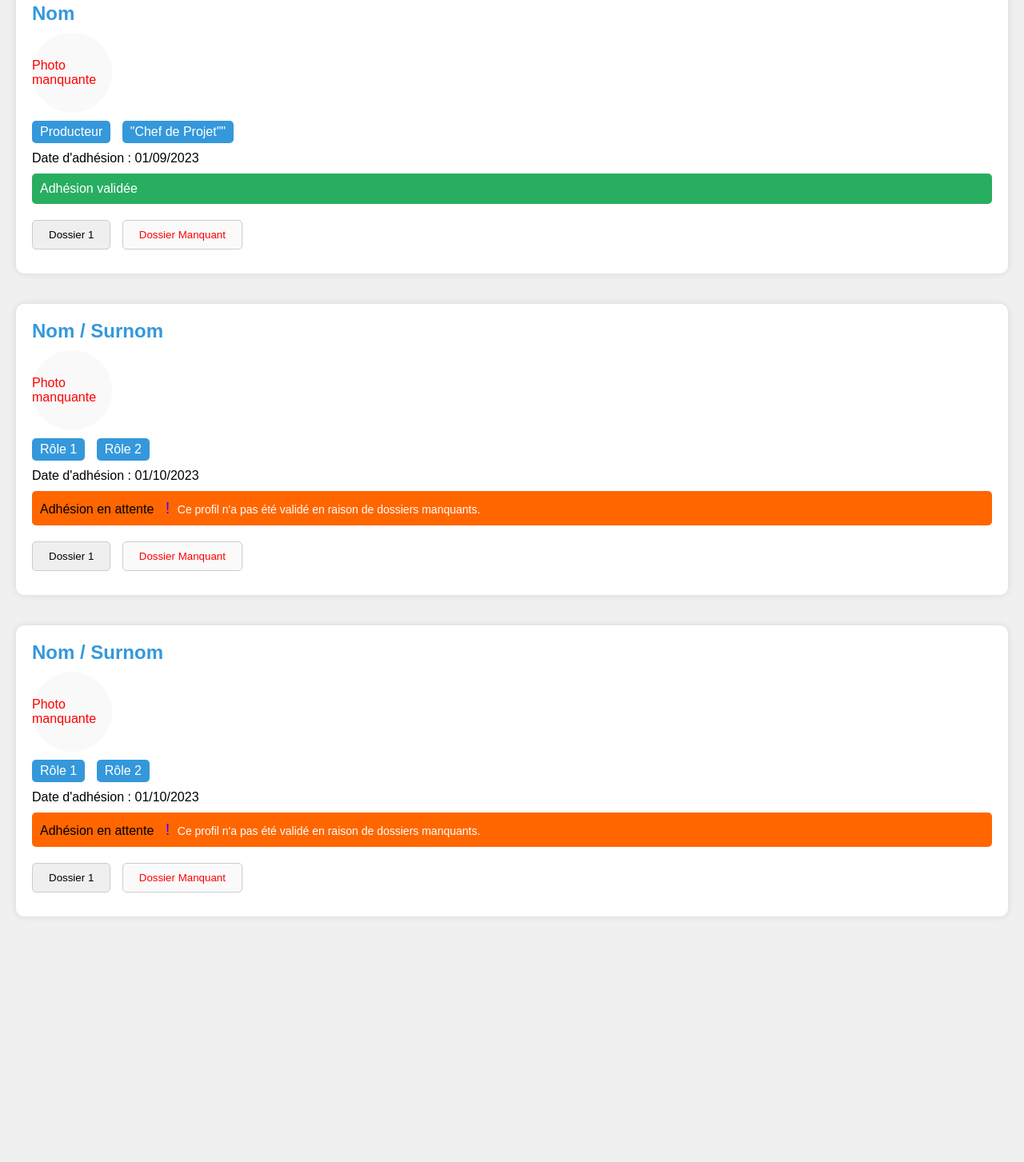
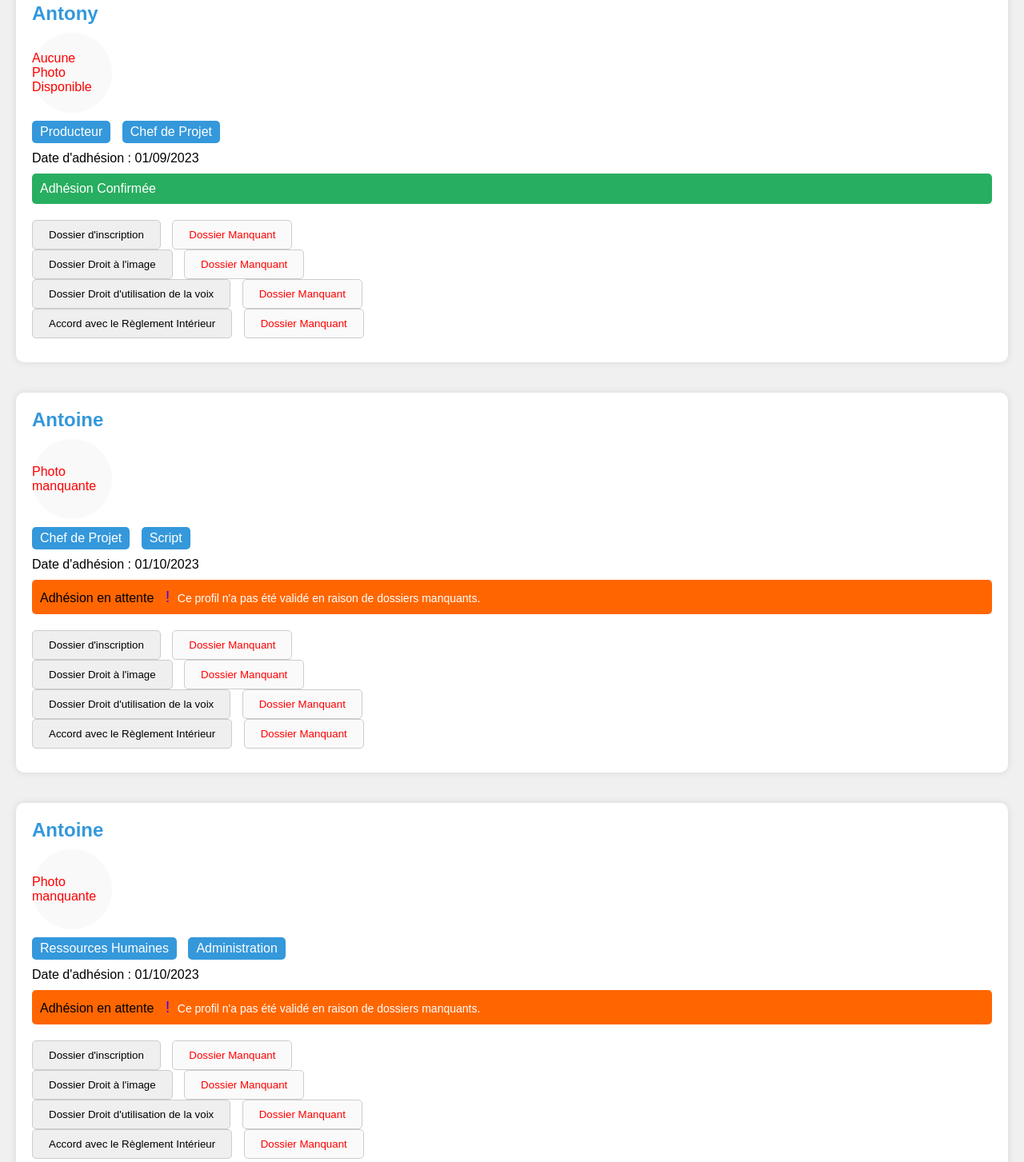
Before and after one commit to Leszinzinsgardois/leszinzinsgardois.github.io, a plain HTML site: page access/cflp/members/static/full/id/admin.html in a window 1280 px wide. Shown: the part 37-1490 px from the top of the page at 80% size. Before the commit the page ends 1223 px from the top, so only its background shows below. Drawn offline with Linux system fonts and the light colour scheme.

Commit message:
adding members
Des personnes pour le test de la plateforme ont été ajoutées.

```diff
--- a/access/cflp/members/static/full/id/admin.html
+++ b/access/cflp/members/static/full/id/admin.html
@@ -11,23 +11,32 @@
         <div>
         <div class="profile">
           <div class="profile-info">
-            <div class="profile-name">Nom</div>
+            <div class="profile-name">Antony </div>
             <div class="profile-photo">
               <!-- Ajoutez votre image ici -->
-              <div class="no-photo">Photo manquante</div>
+              <div class="no-photo">Aucune Photo Disponible</div>
             </div>
             <div class="profile-roles">
               <div class="role">Producteur</div>
-              <div class="role">"Chef de Projet""</div>
+              <div class="role">Chef de Projet</div>
               <!-- Ajoutez autant de rôles que nécessaire -->
             </div>
             <div class="profile-date">Date d'adhésion : 01/09/2023</div>
             <div class="membership-status"> <!-- Utilisation de la classe "pending" pour le statut d'adhésion en attente -->
-                Adhésion validée
+                Adhésion Confirmée
               </div>
 
           <div class="profile-folders">
-            <button class="folder-button">Dossier 1</button>
+            <button class="folder-button">Dossier d'inscription</button>
+            <button class="folder-button" disabled>Dossier Manquant</button>
+            <br>
+            <button class="folder-button">Dossier Droit à l'image</button>
+            <button class="folder-button" disabled>Dossier Manquant</button>
+            <br>
+            <button class="folder-button">Dossier Droit d'utilisation de la voix</button>
+            <button class="folder-button" disabled>Dossier Manquant</button>
+            <br>
+            <button class="folder-button">Accord avec le Règlement Intérieur</button>
             <button class="folder-button" disabled>Dossier Manquant</button>
             <!-- Ajoutez autant de boutons de dossier que nécessaire -->
           </div>
@@ -38,14 +47,14 @@
         <div>
         <div class="profile">
             <div class="profile-info">
-              <div class="profile-name">Nom / Surnom</div>
+              <div class="profile-name">Antoine</div>
               <div class="profile-photo">
                 <!-- Ajoutez votre image ici -->
                 <div class="no-photo">Photo manquante</div>
               </div>
               <div class="profile-roles">
-                <div class="role">Rôle 1</div>
-                <div class="role">Rôle 2</div>
+                <div class="role">Chef de Projet</div>
+                <div class="role">Script</div>
                 <!-- Ajoutez autant de rôles que nécessaire -->
               </div>
               <div class="profile-date">Date d'adhésion : 01/10/2023</div>
@@ -56,8 +65,17 @@
                 </div>
 
             <div class="profile-folders">
-              <button class="folder-button">Dossier 1</button>
-              <button class="folder-button" disabled>Dossier Manquant</button>
+                <button class="folder-button">Dossier d'inscription</button>
+                <button class="folder-button" disabled>Dossier Manquant</button>
+                <br>
+                <button class="folder-button">Dossier Droit à l'image</button>
+                <button class="folder-button" disabled>Dossier Manquant</button>
+                <br>
+                <button class="folder-button">Dossier Droit d'utilisation de la voix</button>
+                <button class="folder-button" disabled>Dossier Manquant</button>
+                <br>
+                <button class="folder-button">Accord avec le Règlement Intérieur</button>
+                <button class="folder-button" disabled>Dossier Manquant</button>
               <!-- Ajoutez autant de boutons de dossier que nécessaire -->
             </div>
         </div>
@@ -69,14 +87,14 @@
         <div>
         <div class="profile">
             <div class="profile-info">
-              <div class="profile-name">Nom / Surnom</div>
+              <div class="profile-name">Antoine</div>
               <div class="profile-photo">
                 <!-- Ajoutez votre image ici -->
                 <div class="no-photo">Photo manquante</div>
               </div>
               <div class="profile-roles">
-                <div class="role">Rôle 1</div>
-                <div class="role">Rôle 2</div>
+                <div class="role">Ressources Humaines</div>
+                <div class="role">Administration</div>
                 <!-- Ajoutez autant de rôles que nécessaire -->
               </div>
               <div class="profile-date">Date d'adhésion : 01/10/2023</div>
@@ -87,8 +105,17 @@
                 </div>
 
             <div class="profile-folders">
-              <button class="folder-button">Dossier 1</button>
-              <button class="folder-button" disabled>Dossier Manquant</button>
+                <button class="folder-button">Dossier d'inscription</button>
+                <button class="folder-button" disabled>Dossier Manquant</button>
+                <br>
+                <button class="folder-button">Dossier Droit à l'image</button>
+                <button class="folder-button" disabled>Dossier Manquant</button>
+                <br>
+                <button class="folder-button">Dossier Droit d'utilisation de la voix</button>
+                <button class="folder-button" disabled>Dossier Manquant</button>
+                <br>
+                <button class="folder-button">Accord avec le Règlement Intérieur</button>
+                <button class="folder-button" disabled>Dossier Manquant</button>
               <!-- Ajoutez autant de boutons de dossier que nécessaire -->
             </div>
         </div>
```
